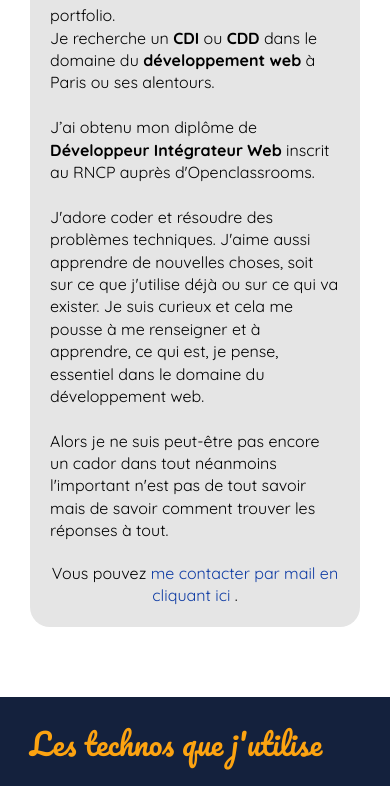
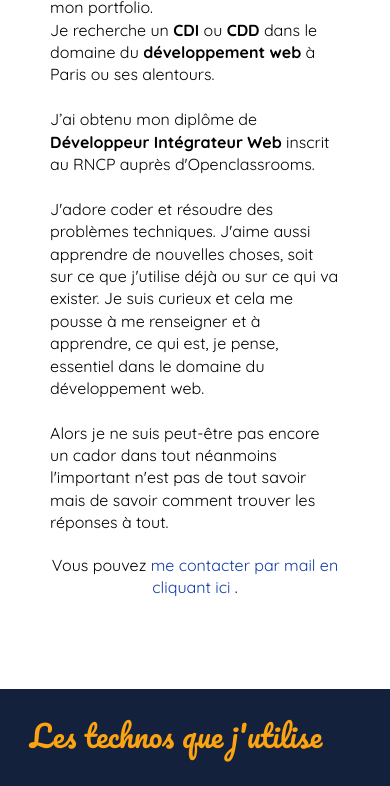
Before and after one commit to codec-onion/Portfolio, a website: page index.html in a window 390 px wide. Shown: the part 663-1449 px from the top of the page. Drawn offline with Linux system fonts and the light colour scheme; files whose address does not match are found by name.

Commit message:
update profile section

```diff
--- a/sass/pages/_home.scss
+++ b/sass/pages/_home.scss
@@ -29,6 +29,16 @@
       p:last-child {
         text-align: center;
         margin-bottom: 20px;
+      }
+    }
+    @include mobile-display {
+      &__presentation {
+        background-color: $primary-color;
+        img {
+          height: 160px;
+          width: 160px;
+          float: none;
+        }
       }
     }
   }
```
Also changed, not shown: css/style.css, 1 other file.
